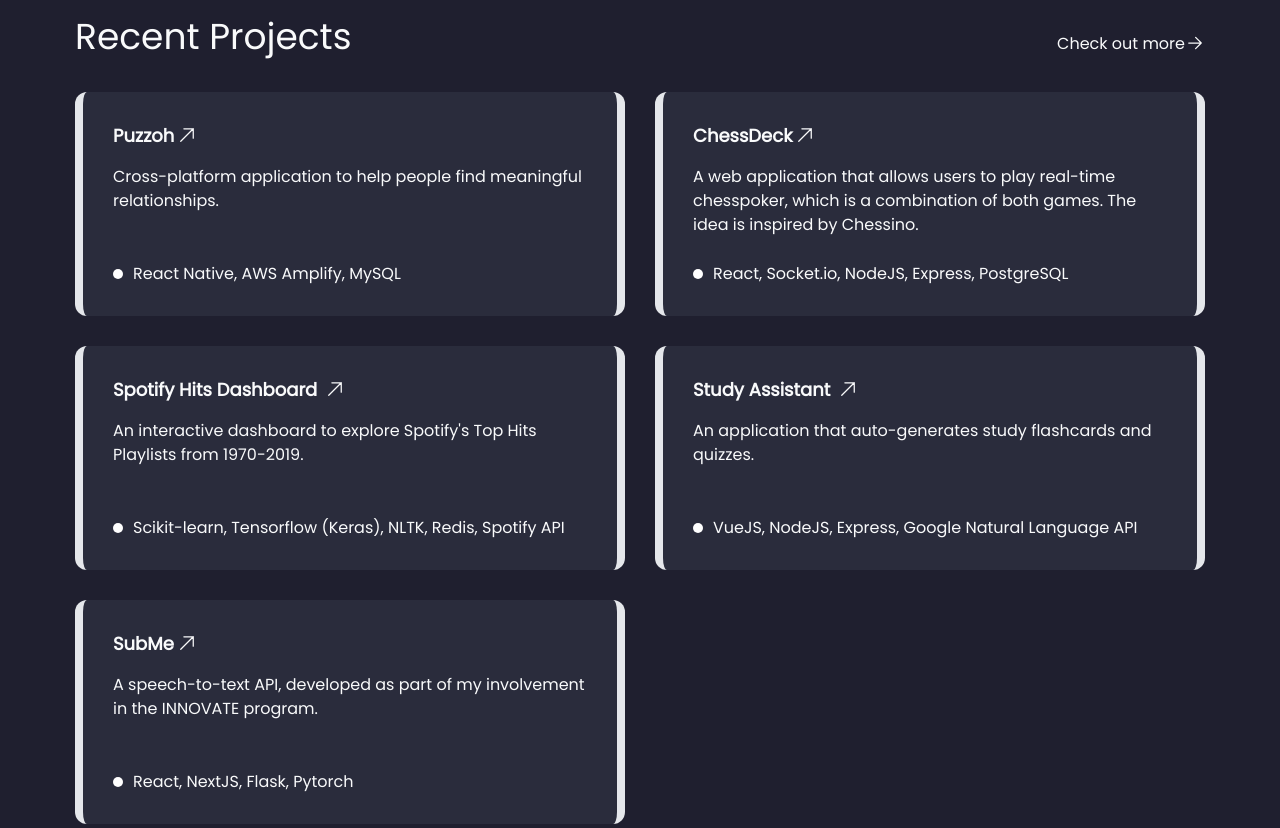
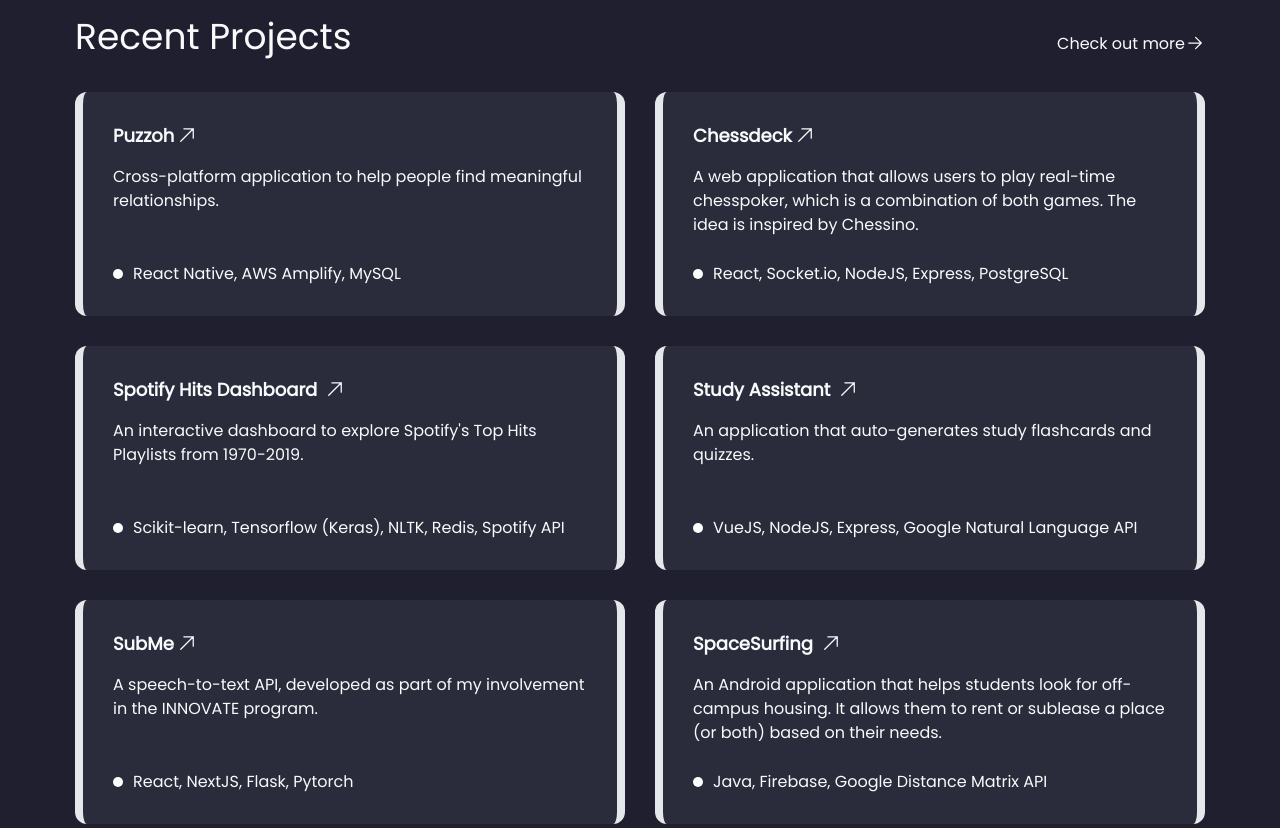
Before and after one commit to mphung1/mphung1.github.io, a website: page index.html in a window 1280 px wide. Shown: the part 700-1528 px from the top of the page. Drawn offline with Linux system fonts and the light colour scheme.

Commit message:
Make some updates

```diff
--- a/index.html
+++ b/index.html
@@ -142,7 +142,7 @@
                     </li>
                     <li class="project-card border-l-pcard-primary border-r-pcard-primary">
                         <div class="project-card-title-link text-pcard-primary">
-                            <a target="_blank" href="https://github.com/mphung1/ChessDeck">ChessDeck<svg
+                            <a target="_blank" href="https://github.com/mphung1/ChessDeck">Chessdeck<svg
                                     xmlns="http://www.w3.org/2000/svg" fill="none" viewBox="0 0 24 24"
                                     stroke-width="1.5" stroke="currentColor"
                                     class="main-projects-icon md:main-projects-icon-md">
@@ -219,6 +219,25 @@
                         </p>
 
                         <span class="project-card-detail">React, NextJS, Flask, Pytorch</span>
+                    </li>
+
+                    <li class="project-card border-l-pcard-primary border-r-pcard-primary">
+                        <div class="project-card-title-link text-pcard-primary">
+                            <a target="_blank" href="https://github.com/mphung1/SpaceSurfing">
+                                SpaceSurfing
+                                <svg xmlns="http://www.w3.org/2000/svg" fill="none" viewBox="0 0 24 24"
+                                    stroke-width="1.5" stroke="currentColor"
+                                    class="main-projects-icon md:main-projects-icon-md">
+                                    <path stroke-linecap="round" stroke-linejoin="round"
+                                        d="M4.5 19.5l15-15m0 0H8.25m11.25 0v11.25" />
+                                </svg></a>
+                        </div>
+
+                        <p>
+                            An Android application that helps students look for off-campus housing. It allows them to rent or sublease a place (or both) based on their needs.
+                        </p>
+
+                        <span class="project-card-detail"> Java, Firebase, Google Distance Matrix API </span>
                     </li>
 
                 </ul>
@@ -311,6 +330,9 @@
                                 PostgreSQL
                             </li>
                             <li>
+                                Oracle
+                            </li>
+                            <li>
                                 MongoDB
                             </li>
                             <li>
```
